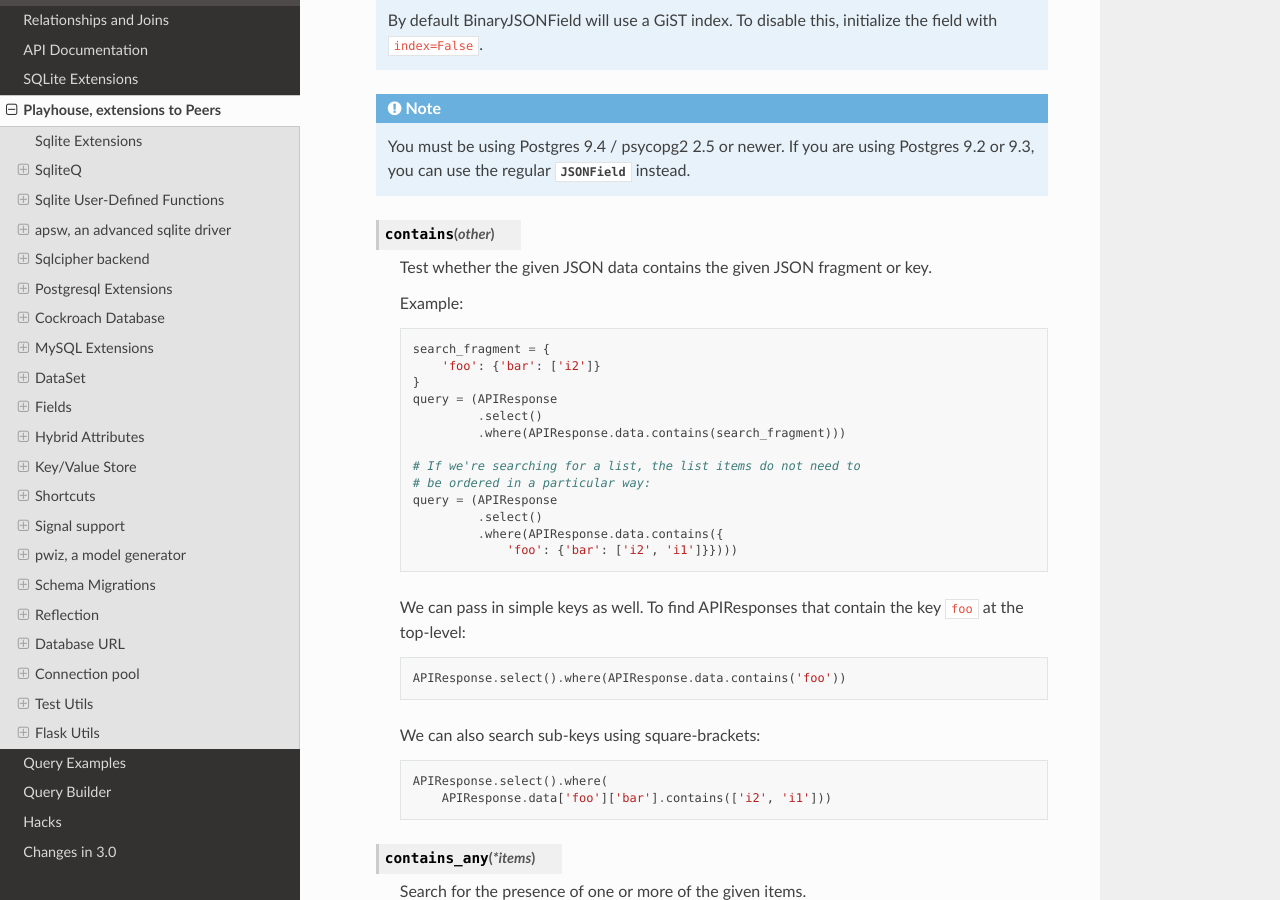
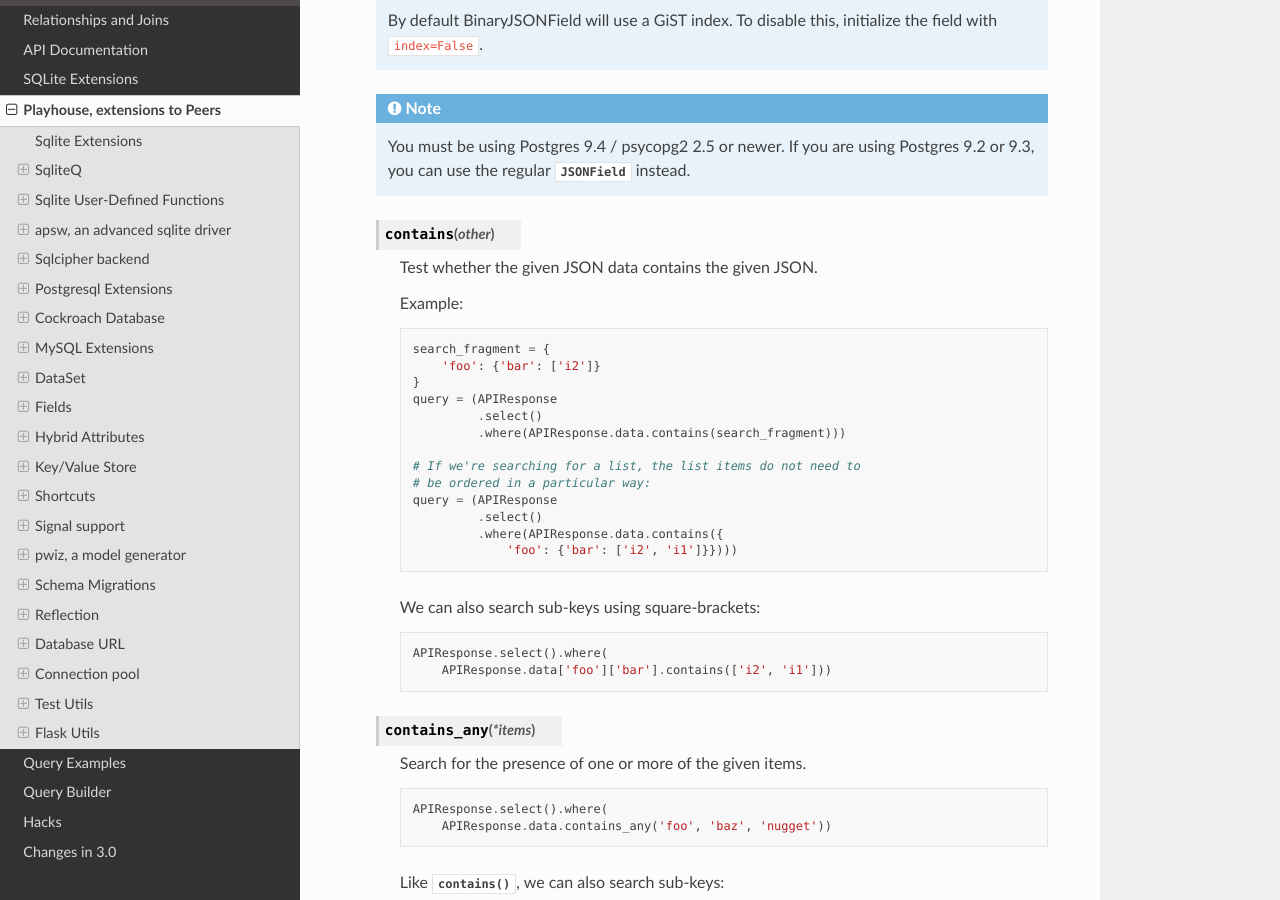
Before and after one commit to Star-DreamDev/myPeers, a Sphinx documentation site: the page built from docs/peers/playhouse.rst, in a window 1280 px wide and 900 px high, scrolled down 28057 px. Built offline with Sphinx 7.4.7 and the Read the Docs theme 2.0.0, drawn with Linux system fonts in a browser that asks for light colours; the version number could not be read and is left out; some of the changed text lies outside the part shown.

Commit message:
Small update to docs.
[skip ci]

```diff
--- a/docs/peers/playhouse.rst
+++ b/docs/peers/playhouse.rst
@@ -1434,7 +1434,7 @@
 
     .. py:method:: contains(other)
 
-        Test whether the given JSON data contains the given JSON fragment or key.
+        Test whether the given JSON data contains the given JSON.
 
         Example:
 
@@ -1453,12 +1453,6 @@
                      .select()
                      .where(APIResponse.data.contains({
                          'foo': {'bar': ['i2', 'i1']}})))
-
-        We can pass in simple keys as well. To find APIResponses that contain the key ``foo`` at the top-level:
-
-        .. code-block:: python
-
-            APIResponse.select().where(APIResponse.data.contains('foo'))
 
         We can also search sub-keys using square-brackets:
 
@@ -1525,7 +1519,13 @@
 
     .. py:method:: has_key(key)
 
-        Test whether the key exists at the top-level of the JSON object.
+        Test whether the key exists in the JSON object.
+
+        To find APIResponses that contain the key ``foo`` at the top-level:
+
+        .. code-block:: python
+
+            APIResponse.select().where(APIResponse.data.has_key('foo'))
 
     .. py:method:: remove(*keys)
 
```
